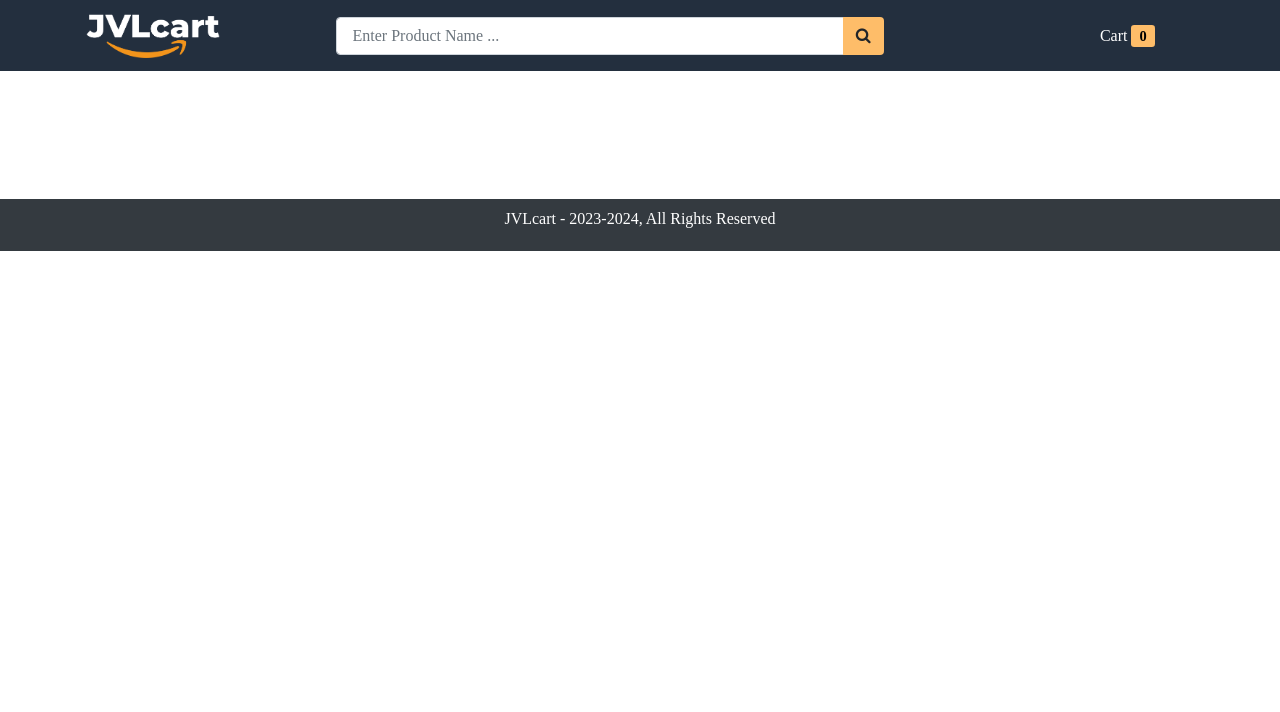
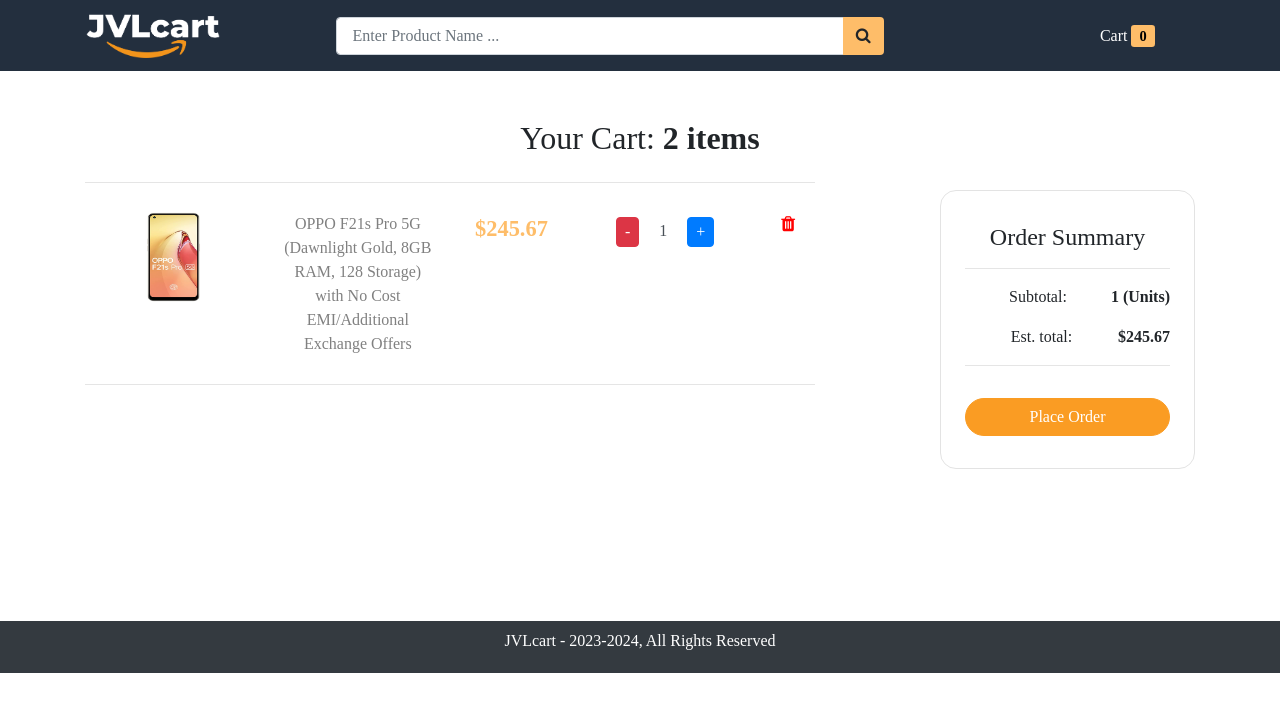
Before and after one commit to Pranavh002/NPVR-Cart, a React (Create React App) app in the folder frontend/: page /cart in a window 1280 px wide. Shown: the top 712 px of the page. Built offline with nearby package versions, Linux system fonts and the light colour scheme.

Commit message:
Create cart page and add navigation link

```diff
--- a/frontend/src/App.js
+++ b/frontend/src/App.js
@@ -8,6 +8,8 @@
 import { useState } from 'react';
 import { ToastContainer } from 'react-toastify'
 import 'react-toastify/dist/ReactToastify.css';
+import Cart from './pages/Cart';
+
 
 function App() {
   const [cartItems, setCartItems] = useState([]);
@@ -21,6 +23,7 @@
             <Route path='/' element={<Home />} />
             <Route path='/search' element={<Home />} />
             <Route path='/product/:id' element={<ProductDetail cartItems={cartItems} setCartItems={setCartItems} />} />
+            <Route path='cart' element={<Cart cartItems={cartItems} setCartItems={setCartItems} />} />
           </Routes>
         </div>
       </Router>
--- a/frontend/src/components/Header.js
+++ b/frontend/src/components/Header.js
@@ -16,8 +16,11 @@
             </div>
 
             <div className="col-12 col-md-3 mt-4 mt-md-0 text-center">
-                <span id="cart" className="ml-3">Cart</span>
-                <span className="ml-1" id="cart_count">{cartItems.length}</span>
+                <Link to={"/cart"}>
+                    <span id="cart" className="ml-3">Cart</span>
+                    <span className="ml-1" id="cart_count">{cartItems.length}</span>
+                </Link>
+
             </div>
         </nav>
 
--- /dev/null
+++ b/frontend/src/pages/Cart.js
@@ -0,0 +1,56 @@
+export default function Cart() {
+    return (
+        <div class="container container-fluid">
+            <h2 class="mt-5">Your Cart: <b>2 items</b></h2>
+
+            <div class="row d-flex justify-content-between">
+                <div class="col-12 col-lg-8">
+                    <hr />
+                    <div class="cart-item">
+                        <div class="row">
+                            <div class="col-4 col-lg-3">
+                                <img src="/images/products/1.jpg" alt="Laptop" height="90" width="115" />
+                            </div>
+
+                            <div class="col-5 col-lg-3">
+                                <a href="#">OPPO F21s Pro 5G (Dawnlight Gold, 8GB RAM, 128 Storage) with No Cost EMI/Additional Exchange Offers</a>
+                            </div>
+
+
+                            <div class="col-4 col-lg-2 mt-4 mt-lg-0">
+                                <p id="card_item_price">$245.67</p>
+                            </div>
+
+                            <div class="col-4 col-lg-3 mt-4 mt-lg-0">
+                                <div class="stockCounter d-inline">
+                                    <span class="btn btn-danger minus">-</span>
+                                    <input type="number" class="form-control count d-inline" value="1" readOnly />
+
+                                    <span class="btn btn-primary plus">+</span>
+                                </div>
+                            </div>
+
+                            <div class="col-4 col-lg-1 mt-4 mt-lg-0">
+                                <i id="delete_cart_item" class="fa fa-trash btn btn-danger"></i>
+                            </div>
+
+                        </div>
+                    </div>
+                    <hr />
+                </div>
+
+                <div class="col-12 col-lg-3 my-4">
+                    <div id="order_summary">
+                        <h4>Order Summary</h4>
+                        <hr />
+                        <p>Subtotal:  <span class="order-summary-values">1 (Units)</span></p>
+                        <p>Est. total: <span class="order-summary-values">$245.67</span></p>
+
+                        <hr />
+                        <button id="checkout_btn" class="btn btn-primary btn-block">Place Order</button>
+                    </div>
+                </div>
+            </div>
+        </div>
+    )
+}
```
